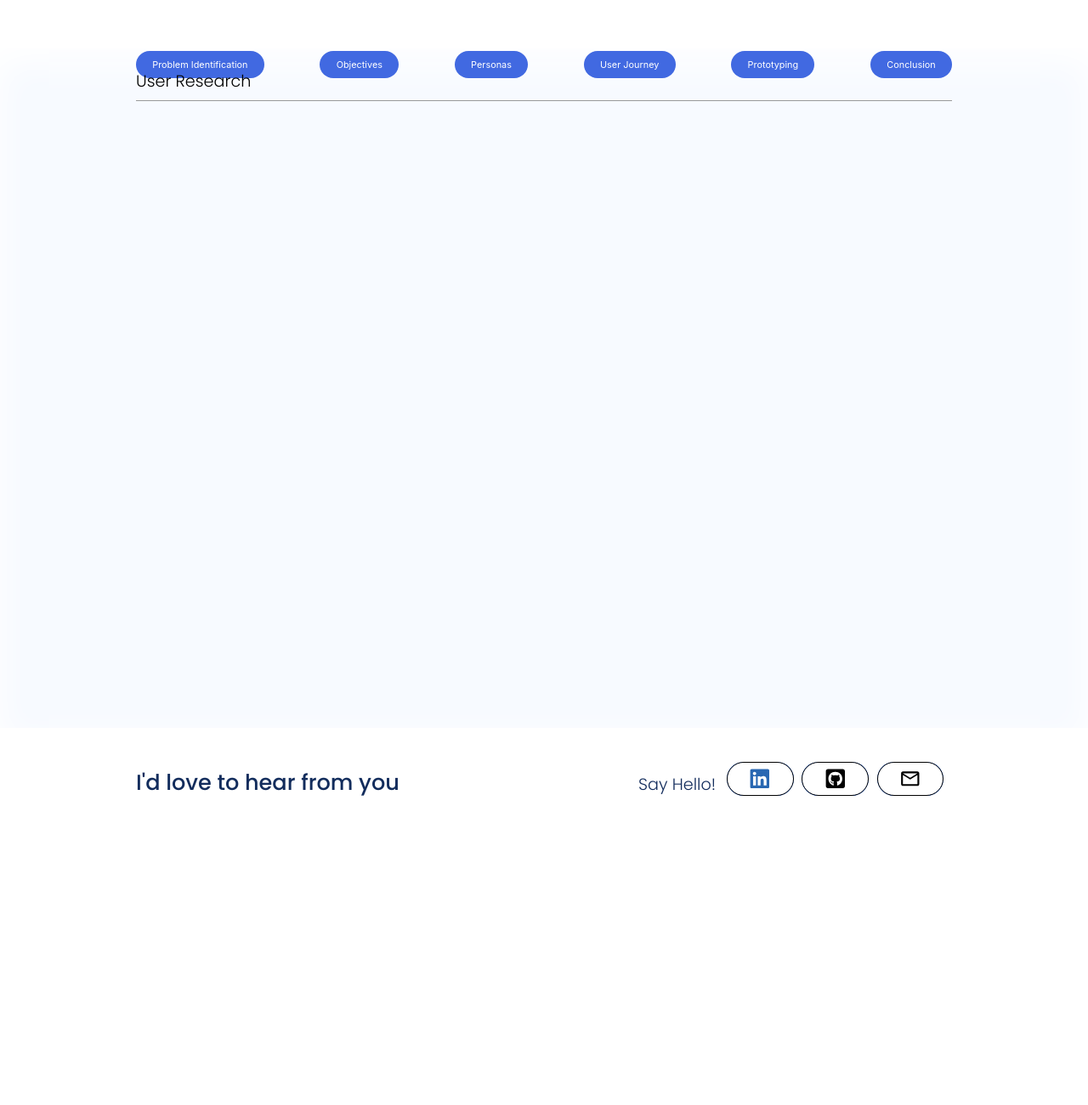
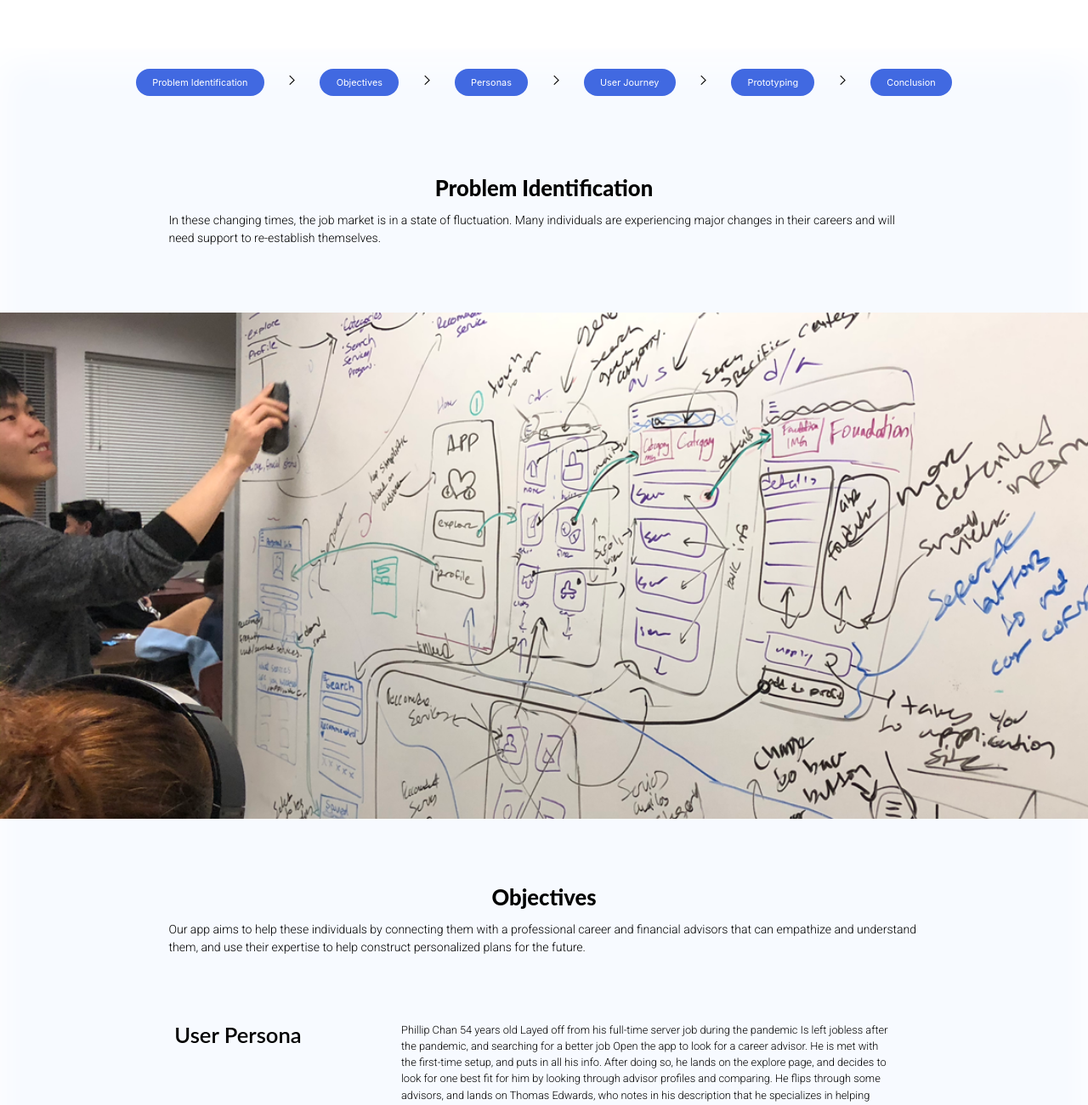
Before and after one commit to ItsMe-Matt/portfolio, a Next.js app: page /Actualize in a window 1280 px wide. Shown: the part 743-2044 px from the top of the page at 85% size. Before the commit the page ends 1724 px from the top, so only its background shows below. Built offline with nearby package versions, Linux system fonts and the light colour scheme.

Commit message:
actualize project page styling and info entered

```diff
--- a/comps/CaseNav/index.js
+++ b/comps/CaseNav/index.js
@@ -1,30 +1,34 @@
 import styled from "styled-components"
 import Link from "next/link"
+import { GrNext } from 'react-icons/gr';
 
 export default function ContactUI({
 
 }) {
     return <Container>
-        <IconCont>
-            Problem Identification
-        </IconCont>
+        <Link href="#problemId">
+            <IconCont>
+                Problem Identification
+            </IconCont>
+        </Link>
 
+            <GrNext size="1vw"/>
         <IconCont2>
             Objectives
         </IconCont2>
-
+            <GrNext size="1vw"/>
         <IconCont3>
             Personas
         </IconCont3>
-
+            <GrNext size="1vw"/>
         <IconCont4>
             User Journey
         </IconCont4>
-
+            <GrNext size="1vw"/>
         <IconCont5>
             Prototyping
         </IconCont5>
-
+            <GrNext size="1vw"/>
         <IconCont6>
             Conclusion
         </IconCont6>
@@ -34,6 +38,7 @@ export default function ContactUI({
 const Container = styled.div`
 display: flex;
 justify-content: space-between;
+align-items: baseline;
 height: 3vh;
 
 width: 75vw;
@@ -47,11 +52,13 @@ color: #fff;
 border-radius: 3vw;
 font-size: 0.85vw;
 &:hover {
-    transition: 1s;
+    transition: 0.5s;
     background-color: #0638cf;
+`
+/*
     padding: 1vw 2vw;
     font-size: 0.9vw;
-`
+*/
 const IconCont2 = styled.div`
 height: fit-content;
 background-color: #4169e1;
@@ -60,10 +67,8 @@ color: #fff;
 border-radius: 3vw;
 font-size: 0.85vw;
 &:hover {
-    transition: 1s;
+    transition: 0.5s;
     background-color: #0638cf;
-    padding: 1vw 2vw;
-    font-size: 0.9vw;
 `
 const IconCont3 = styled.div`
 height: fit-content;
@@ -73,10 +78,8 @@ color: #fff;
 border-radius: 3vw;
 font-size: 0.85vw;
 &:hover {
-    transition: 1s;
+    transition: 0.5s;
     background-color: #0638cf;
-    padding: 1vw 2vw;
-    font-size: 0.9vw;
 `
 const IconCont4 = styled.div`
 height: fit-content;
@@ -86,10 +89,8 @@ color: #fff;
 border-radius: 3vw;
 font-size: 0.85vw;
 &:hover {
-    transition: 1s;
+    transition: 0.5s;
     background-color: #0638cf;
-    padding: 1vw 2vw;
-    font-size: 0.9vw;
 `
 const IconCont5 = styled.div`
 height: fit-content;
@@ -99,10 +100,8 @@ color: #fff;
 border-radius: 3vw;
 font-size: 0.85vw;
 &:hover {
-    transition: 1s;
+    transition: 0.5s;
     background-color: #0638cf;
-    padding: 1vw 2vw;
-    font-size: 0.9vw;
 `
 const IconCont6 = styled.div`
 height: fit-content;
@@ -112,8 +111,6 @@ color: #fff;
 border-radius: 3vw;
 font-size: 0.85vw;
 &:hover {
-    transition: 1s;
+    transition: 0.5s;
     background-color: #0638cf;
-    padding: 1vw 2vw;
-    font-size: 0.9vw;
 `
--- a/comps/ImgSrc/index.js
+++ b/comps/ImgSrc/index.js
@@ -5,6 +5,7 @@ export default function ImageSrc({
     type="1",
 
 }){
+    console.log(type)
     if (type === "1") {
         return <Image
             src={src}
--- /dev/null
+++ b/comps/OtherProj/index.js
@@ -0,0 +1,44 @@
+import styled from "styled-components"
+import Link from 'next/link'
+import { GrFormPrevious, GrFormNext } from "react-icons/gr"
+
+
+export default function OtherProj({
+    next="Next Project",
+    back="Previous Project"
+}){
+
+    return <Container>
+        <Link href="/">
+            <NavBtn>
+                <GrFormPrevious size="1vw"/>
+                {back}
+            </NavBtn>
+        </Link>
+
+
+        <Link href="/">
+            <NavBtn>
+                {next}
+                <GrFormNext size="1vw"/>
+            </NavBtn>
+        </Link>
+    </Container>
+}
+
+const Container = styled.div`
+width: 75vw;
+display: flex;
+justify-content: space-between;
+`
+const NavBtn = styled.div`
+padding: 1vw;
+
+display: flex;
+align-items: center;
+
+font-size: 1vw;
+font-family: Lato;
+font-weight: 700;
+color: #122c5c;
+`
--- a/comps/ProjTable/index.js
+++ b/comps/ProjTable/index.js
@@ -56,6 +56,7 @@ const Container = styled.div`
 display: flex;
 width: 75vw;
 flex-direction: row;
+height: content-fit;
 `
 
 const Left = styled.div`
@@ -120,5 +121,5 @@ color: #909090;
 `
 
 const ImgCont = styled.div`
-width: 90%;
+width: 100%;
 `
--- /dev/null
+++ b/comps/TextBox/index.js
@@ -0,0 +1,42 @@
+import styled from "styled-components"
+
+export default function TextBox({
+    header="Project Research",
+    description="  Lorem ipsum dolor sit amet, consectetur adipiscing elit, sed do eiusmod tempor incididunt ut labore et dolore magna aliqua. Ut enim ad minim veniam, quis nostrud exercitation ullamco laboris nisi ut aliquip ex ea commodo consequat. Duis aute irure dolor in reprehenderit in voluptate velit esse cillum dolore eu fugiat nulla pariatur. Excepteur sint occaecat cupidatat non proident, sunt in culpa qui officia deserunt mollit anim id est laborum."
+}){
+    return <Container>
+        <H1>
+        {header}
+        </H1>
+
+        <Paragraph>
+        {description}
+        </Paragraph>
+    </Container>
+}
+
+
+const Container = styled.div`
+width: 75vw;
+
+display: flex;
+flex-direction: column;
+align-items: center;
+padding: 6vw 0;
+`
+const H1 = styled.div`
+font-size: 2vw;
+font-weight: 800;
+font-family: Lato;
+
+margin-bottom: 1vw;
+`
+const Paragraph = styled.div`
+width: 92%;
+
+font-size: 1.1vw;
+font-family: Roboto;
+font-weight: 300;
+line-height: 1.5;
+
+`
--- /dev/null
+++ b/comps/TextBox2/index.js
@@ -0,0 +1,80 @@
+import styled from "styled-components"
+
+export default function TextBox2({
+    LHead="Project Research",
+    LDescription="  Lorem ipsum dolor sit amet, consectetur adipiscing elit, sed do eiusmod tempor incididunt ut labore et dolore magna aliqua. Ut enim ad minim veniam, quis nostrud exercitation ullamco laboris nisi ut aliquip ex ea commodo consequat. Duis aute irure dolor in reprehenderit in voluptate velit esse cillum dolore eu fugiat nulla pariatur. Excepteur sint occaecat cupidatat non proident, sunt in culpa qui officia deserunt mollit anim id est laborum.",
+
+    RHead="Project Research",
+    RDescription="hat the fuck did you just fucking say about me, you little demon? I´ll have you know I graduated top of my class in the Night Sentinels, and I´ve been involved in numerous secret raids on Hell, and I have over 300 confirmed kills. I am trained in rip and tear warfare and I´m the top sniper in the entire armies of Argent D´nur. You are nothing to me, but just another target. I will rip and tear you with precisions the likes of wich has never been seen before on Argent D´nur, mark my fucking words. You think that you can get away with saying that shit to me over Hell? Think again demon. As we speak I am contacting my fellow Night Sentinels all over Hell, and your location is being ",
+
+
+}){
+    return <Container>
+        <Left>
+        <H1>
+            {LHead}
+        </H1>
+
+        <Paragraph>
+            {LDescription}
+        </Paragraph>
+        </Left>
+
+        <Right>
+        <H1>
+            {RHead}
+        </H1>
+
+        <Paragraph>
+            {RDescription}
+        </Paragraph>
+        </Right>
+    </Container>
+}
+
+/*
+<H1>
+{header}
+</H1>
+
+<Paragraph>
+{description}
+</Paragraph>
+*/
+
+const Container = styled.div`
+width: 75vw;
+
+display: flex;
+`
+const Left = styled.div`
+width: 50%;
+
+display: flex;
+flex-direction: column;
+align-items: center;
+`
+const Right = styled.div`
+width: 50%;
+
+display: flex;
+flex-direction: column;
+align-items: center;
+`
+const H1 = styled.div`
+font-size: 1.75vw;
+font-weight: 600;
+font-family: Lato;
+text-align: center;
+
+margin-bottom: 1vw;
+`
+const Paragraph = styled.div`
+width: 80%;
+
+font-size: 1vw;
+font-family: Roboto;
+font-weight: 300;
+line-height: 1.5;
+
+`
--- /dev/null
+++ b/comps/TextBox3/index.js
@@ -0,0 +1,61 @@
+import styled from "styled-components"
+
+export default function TextBox3({
+    Head="Project Research",
+    Description="hat the fuck did you just fucking say about me, you little demon? I´ll have you know I graduated top of my class in the Night Sentinels, and I´ve been involved in numerous secret raids on Hell, and I have over 300 confirmed kills. I am trained in rip and tear warfare and I´m the top sniper in the entire armies of Argent D´nur. You are nothing to me, but just another target. I will rip and tear you with precisions the likes of wich has never been seen before on Argent D´nur, mark my fucking words. You think that you can get away with saying that shit to me over Hell? Think again demon. As we speak I am contacting my fellow Night Sentinels all over Hell, and your location is being ",
+
+
+}){
+    return <Container>
+        <Left>
+        <H1>
+            {Head}
+        </H1>
+        </Left>
+
+        <Right>
+        <Paragraph>
+            {Description}
+        </Paragraph>
+        </Right>
+    </Container>
+}
+
+
+const Container = styled.div`
+width: 75vw;
+
+display: flex;
+`
+const Left = styled.div`
+width: 25%;
+
+display: flex;
+flex-direction: column;
+align-items: center;
+
+`
+const Right = styled.div`
+width: 75%;
+
+display: flex;
+flex-direction: column;
+align-items: center;
+`
+
+const H1 = styled.div`
+font-size: 2vw;
+font-weight: 600;
+font-family: Lato;
+
+margin-bottom: 1vw;
+`
+const Paragraph = styled.div`
+width: 80%;
+
+font-size: 1vw;
+font-family: Roboto;
+font-weight: 300;
+line-height: 1.5;
+
+`
--- /dev/null
+++ b/comps/Video/index.js
@@ -0,0 +1,31 @@
+import React from "react";
+import PropTypes from "prop-types";
+import styled from "styled-components";
+
+const Video = ({ embedId }) => (
+  <Container>
+    <iframe
+      width="100%"
+      height="100%"
+      src={`https://www.youtube.com/embed/${embedId}`}
+      frameBorder="0"
+      allow="accelerometer; autoplay; clipboard-write; encrypted-media; gyroscope; picture-in-picture"
+      allowFullScreen
+      title="Embedded youtube"
+    />
+  </Container>
+);
+
+Video.propTypes = {
+  embedId: PropTypes.string.isRequired
+};
+
+const Container = styled.div`
+height: 75vh;
+width: 100vw;
+background-color: red;
+
+`
+
+
+export default Video;
--- a/package.json
+++ b/package.json
@@ -14,6 +14,7 @@
     "react-dom": "17.0.2",
     "react-icons": "^4.3.1",
     "react-scroll": "^1.8.4",
+    "react-youtube": "^7.14.0",
     "styled-components": "^5.3.3"
   },
   "devDependencies": {
--- a/pages/Actualize/index.js
+++ b/pages/Actualize/index.js
@@ -1,10 +1,17 @@
 import { useState } from 'react';
 import styled from 'styled-components'
+import Image from 'next/image';
 
 import ContactUI from '../../comps/ContactUI';
 import HeadNav from '../../comps/HeadNav';
-import ContentHead from '../../comps/ContentHead';
 import CaseNav from '../../comps/CaseNav';
+import TextBox from '../../comps/TextBox';
+import TextBox2 from '../../comps/TextBox2';
+import TextBox3 from '../../comps/TextBox3';
+import OtherProj from '../../comps/OtherProj';
+
+import Video from '../../comps/Video';
+
 
 import ProjTable from '../../comps/ProjTable';
 
@@ -49,18 +56,60 @@ export default function CompassPlusUI() {
           name={P0.header}
           summary={P0.description}
           img="/static/Actualize/header.png"
-          type="1"
+          imgType="2"
           HL={P0.headline}
-
           />
         </RowCenter>
+      </Hero>
+
+      <Content>
+        <CaseNav />
+        <Cat>
+          <IDCont id='problemId'>
+            <TextBox
+              header='Problem Identification'
+              description='In these changing times, the job market is in a state of fluctuation. Many individuals are experiencing major changes in their careers and will need support to re-establish themselves.'
+            />
+          </IDCont>
+          <ImgCont1>
+            <Image
+              src='/static/Actualize/whiteboard01.png'
+              width={1137}
+              height={530}
+              layout="responsive"
+            />
+          </ImgCont1>
+
+          <TextBox
+            header='Objectives'
+            description='Our app aims to help these individuals by connecting them with a professional career and financial advisors that can empathize and understand them, and use their expertise to help construct personalized plans for the future.'
+          />
+
+          <TextBox3
+          Head='User Persona'
+          Description='Phillip Chan
+          54 years old
+          Layed off from his full-time server job during the pandemic
+          Is left jobless after the pandemic, and searching for a better job
+          Open the app to look for a career advisor. He is met with the first-time setup, and puts in all his info. After doing so, he lands on the explore page, and decides to look for one best fit for him by looking through advisor profiles and comparing. He flips through some advisors, and lands on Thomas Edwards, who notes in his description that he specializes in helping people reintegrate into new job markets.
+          '
+          />
+
+          <TextBox
+            header='User Journey'
+            description=''
+          />
+          <Video embedId='ar5WlWITb7s'/>
+
+          <TextBox
+            header='Conclusion'
+            description='This was the first app that I actually designed. With the help of my mentors at Game of Apps, I learned how to create a mobile application that felt familiar and comfortable without having to change the behavior and expectations of the user. To me, this is what design is about, doing what you need to get done while feeling comfortable, free, and familiar while doing it.
+            '
+          />
 
 
-        <CaseNav />
-      </Hero>
-      <Content>
-        <ContentHead title="User Research"/>
-
+        <OtherProj />
+        </Cat>
       </Content>
       <FooterArea id='contact'>
         <ContactUI
@@ -110,8 +159,21 @@ const Content = styled.div`
   flex-direction: column;
   align-items: center;
 
-  box-shadow: 0 2vh 5vh #fff inset
+  box-shadow: 0 2vh 5vh #fff inset;
 `
+const IDCont = styled.div`
+`
+const Cat = styled.div`
+padding: 3vh 0;
+display: flex;
+flex-direction: column;
+align-items: center;
+`
+
+const ImgCont1 = styled.div`
+width: 100vw;
+`
+
 
 const FooterArea = styled.div`
   padding: 5vh 0;
```
Also changed, not shown: public/static/Actualize/whiteboard01.png (added), 1 other file (tests, documents, lock files or other folders).
